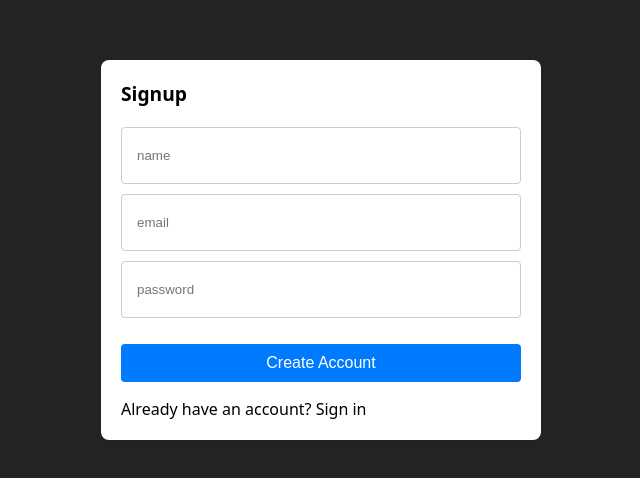
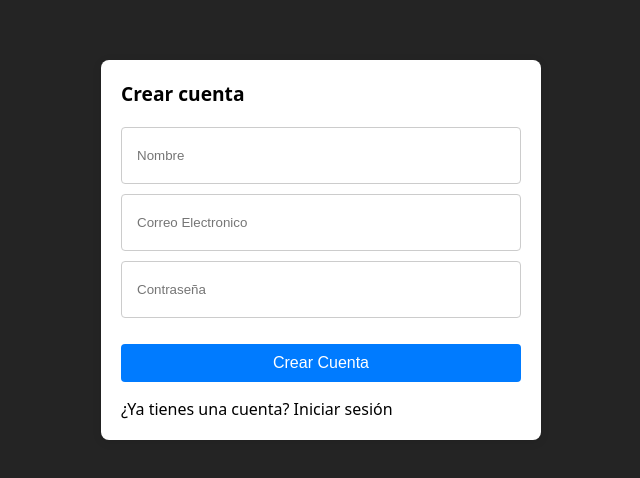
Before and after one commit to robincajas12/patrones_grupal_frontend, a React (Vite) app: page /auth/signup in a window 1280 px wide. Shown: the part 150-628 px from the top of the page, without its empty margins (319-959 px from the left). Built offline with nearby package versions, Linux system fonts and the light colour scheme.

Commit message:
ui language changed

```diff
--- a/src/auth/pages/SignupPage.tsx
+++ b/src/auth/pages/SignupPage.tsx
@@ -4,20 +4,20 @@ import { AuthLayout } from "../layout/AuthLayout"
 
 export const SignupPage = () => {
   return (
-    <AuthLayout title="Signup">
+    <AuthLayout title="Crear cuenta">
       <div className="auth-container">
         <form className="auth-form">
-          <input type="text" id="name" name="name" placeholder="name" required />
-          <input type="email" id="email" name="email" placeholder="email" required />
-          <input type="password" id="password" name="password" placeholder="password" required />
+          <input type="text" id="name" name="name" placeholder="Nombre" required />
+          <input type="email" id="email" name="email" placeholder="Correo Electronico" required />
+          <input type="password" id="password" name="password" placeholder="Contraseña" required />
 
           <div className="auth-buttons">
-            <button type="submit">Create Account</button>
+            <button type="submit">Crear Cuenta</button>
           </div>
         </form>
 
         <div className="auth-footer">
-          <Link className="auth-footer-link" to="/auth/signin">Already have an account? Sign in</Link>
+          <Link className="auth-footer-link" to="/auth/signin">¿Ya tienes una cuenta? Iniciar sesión</Link>
         </div>
       </div>
     </AuthLayout>
```
